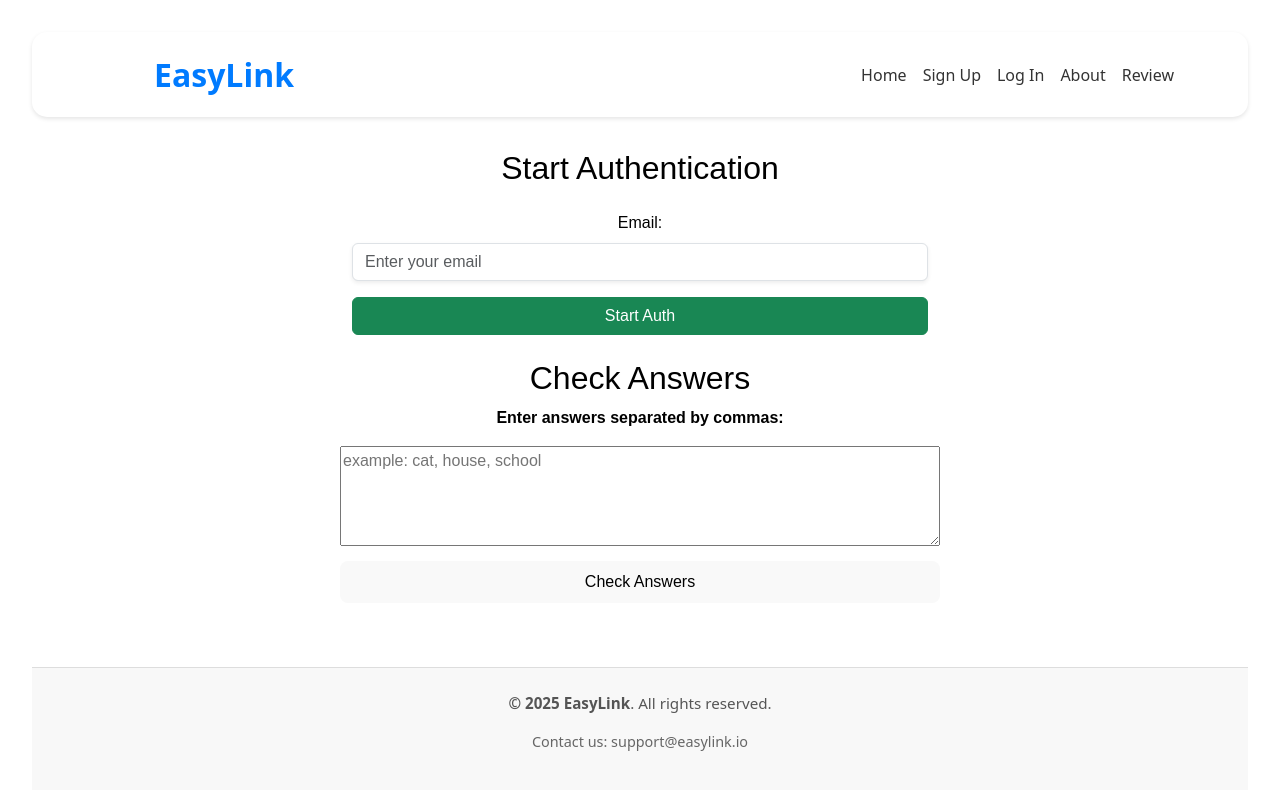
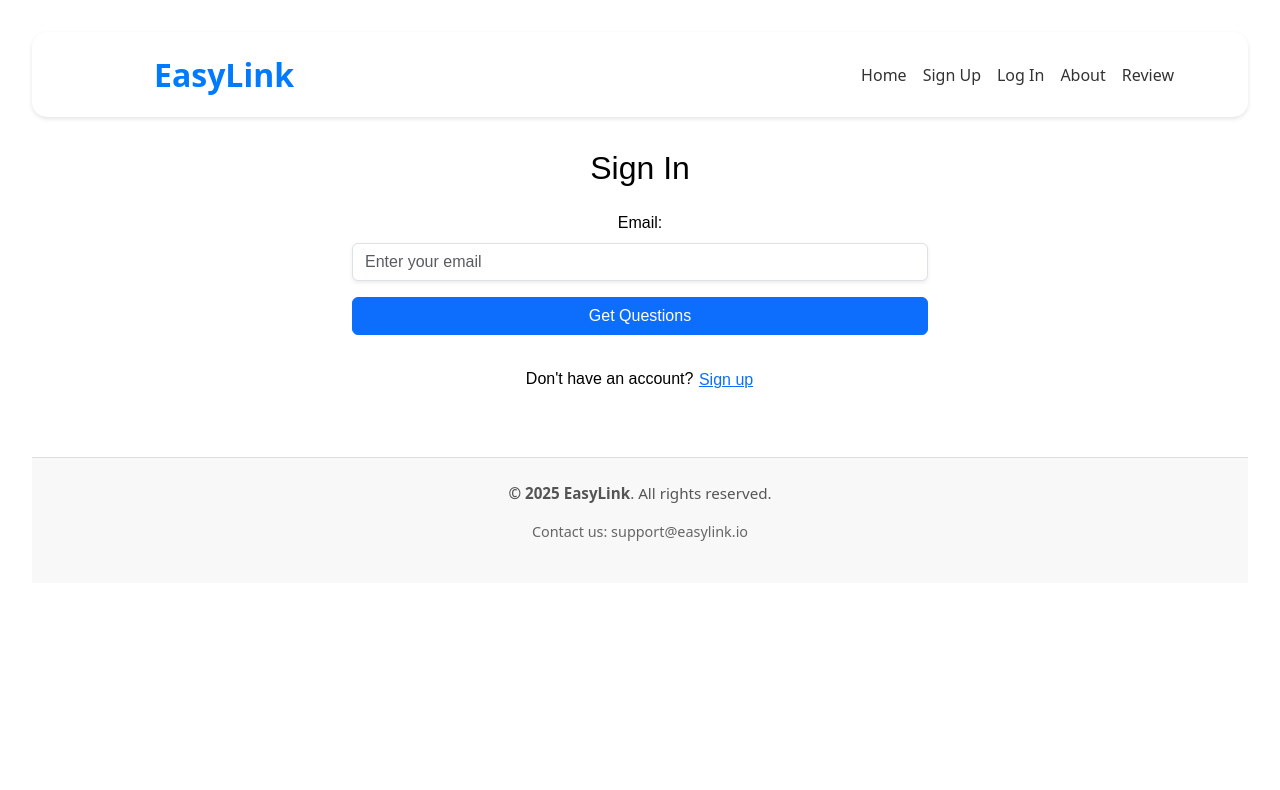
Before and after one commit to BestAltul/easylink-ui, a React (Vite) app in the folder easylink-ui/: page /signin in a window 1280 px wide. Shown: the top 790 px of the page. Built offline with nearby package versions, Linux system fonts and the light colour scheme.

Commit message:
Refactor: merged login flow into StartAuth, removed CheckAnswers, improved UX

```diff
--- a/easylink-ui/src/App.jsx
+++ b/easylink-ui/src/App.jsx
@@ -4,7 +4,7 @@ import "./App.css";
 import Profile from "./components/Profile";
 import SignUp from "./components/SignUp";
 import StartAuth from "./components/StartAuth";
-import CheckAnswers from "./components/CheckAnswers";
+
 import Header from "./components/Header";
 import Review from "./components/Review";
 import Footer from "./components/Footer";
@@ -35,7 +35,6 @@ function App() {
             element={
               <>
                 <StartAuth questions={questions} setQuestions={setQuestions} />
-                <CheckAnswers questions={questions} />
               </>
             }
           />
--- a/easylink-ui/src/components/StartAuth.jsx
+++ b/easylink-ui/src/components/StartAuth.jsx
@@ -1,15 +1,18 @@
 import { useState } from "react";
-import { useAuth } from "../js/AuthContext.jsx";
+import { useNavigate } from "react-router-dom";
+import { useAuth } from "../js/AuthContext";
 import "bootstrap/dist/css/bootstrap.min.css";
 import "bootstrap-icons/font/bootstrap-icons.css";
 
-
-
-function StartAuth({ questions, setQuestions }) {
+function SignIn() {
   const [email, setEmail] = useState("");
+  const [questions, setQuestions] = useState([]);
+  const [rawAnswers, setRawAnswers] = useState("");
+  const [authResult, setAuthResult] = useState("");
   const { login } = useAuth();
-
-  const handleStartAuth = async () => {
+  const navigate = useNavigate();
+  const [showAnswers, setShowAnswers] = useState(false);
+  const startAuth = async () => {
     try {
       const res = await fetch("http://localhost:8080/api/v3/auth/start", {
         method: "POST",
@@ -17,52 +20,107 @@ function StartAuth({ questions, setQuestions }) {
         body: JSON.stringify({ email }),
       });
 
-      const result = await res.json();
-      setQuestions(result);
-      login({ username: email });
+      const data = await res.json();
+      setQuestions(data);
     } catch (err) {
       alert("Ошибка при получении вопросов");
-      setQuestions([]);
+    }
+  };
+
+  const checkAnswers = async () => {
+    try {
+      const splitted = rawAnswers.split(/[,; ]/).map((s) => s.trim());
+      const answers = questions.map((q, i) => ({
+        entryId: q.entryId,
+        answer: splitted[i],
+      }));
+
+      const res = await fetch("http://localhost:8080/api/v3/auth/check", {
+        method: "POST",
+        headers: { "Content-Type": "application/json" },
+        body: JSON.stringify({ answers }),
+      });
+
+      const text = await res.text();
+      setAuthResult(text);
+
+      if (text.toLowerCase().includes("success")) {
+        login({ username: email });
+        navigate("/profile");
+      }
+    } catch (err) {
+      setAuthResult("Ошибка при проверке");
     }
   };
 
   return (
     <section className="container mt-4">
-      <h2 className="mb-4">Start Authentication</h2>
+      <h2 className="mb-4">Sign In</h2>
 
       <div className="mb-3">
-        <label htmlFor="emailInput" className="form-label">
-          Email:
-        </label>
+        <label className="form-label">Email:</label>
         <input
-          id="emailInput"
           type="email"
-          className="form-control rounded shadow-sm"
-          placeholder="Enter your email"
+          className="form-control shadow-sm"
           value={email}
           onChange={(e) => setEmail(e.target.value)}
+          placeholder="Enter your email"
         />
       </div>
 
-      <button
-        className="btn btn-success w-100 mb-4"
-        onClick={handleStartAuth}
-      >
-        Start Auth
+      <button onClick={startAuth} className="btn btn-primary w-100 mb-3">
+        Get Questions
       </button>
 
-      {Array.isArray(questions) && questions.length > 0 && (
-        <div className="p-4 rounded shadow" style={{ backgroundColor: "#f8f9fa" }}>
-          <strong>Received questions:</strong>
-          <ul className="mt-2">
+      {questions.length > 0 && (
+        <div className="mb-3">
+          <p><strong>Questions:</strong></p>
+          <ul className="list-group mb-2">
             {questions.map((q, i) => (
-              <li key={i}>{q.question}</li>
+              <li key={i} className="list-group-item">{q.question}</li>
             ))}
           </ul>
+          <label className="form-label">Your Answers (comma-separated):</label>
+          <div className="input-group">
+            <input
+              type={showAnswers ? "text" : "password"}
+              className="form-control shadow-sm"
+              value={rawAnswers}
+              onChange={(e) => setRawAnswers(e.target.value)}
+              placeholder="e.g. cat, house, school"
+            />
+            <button
+              type="button"
+              className="btn btn-outline-secondary"
+              onClick={() => setShowAnswers((prev) => !prev)}
+            >
+              {showAnswers ? "Hide" : "Show"}
+            </button>
+          </div>
+          <button onClick={checkAnswers} className="btn btn-success w-100 mt-3">
+            Check Answers
+          </button>
         </div>
       )}
+
+      {authResult && (
+        <div className="alert alert-info mt-3">
+          {authResult}
+        </div>
+      )}
+
+      <p className="text-center mt-3">
+        Don't have an account?{" "}
+        <button
+          onClick={() => navigate("/signup")}
+          className="btn btn-link p-0"
+          style={{ textDecoration: "underline", fontWeight: "500" }}
+        >
+          Sign up
+        </button>
+      </p>
     </section>
   );
 }
 
-export default StartAuth;
+export default SignIn;
```
